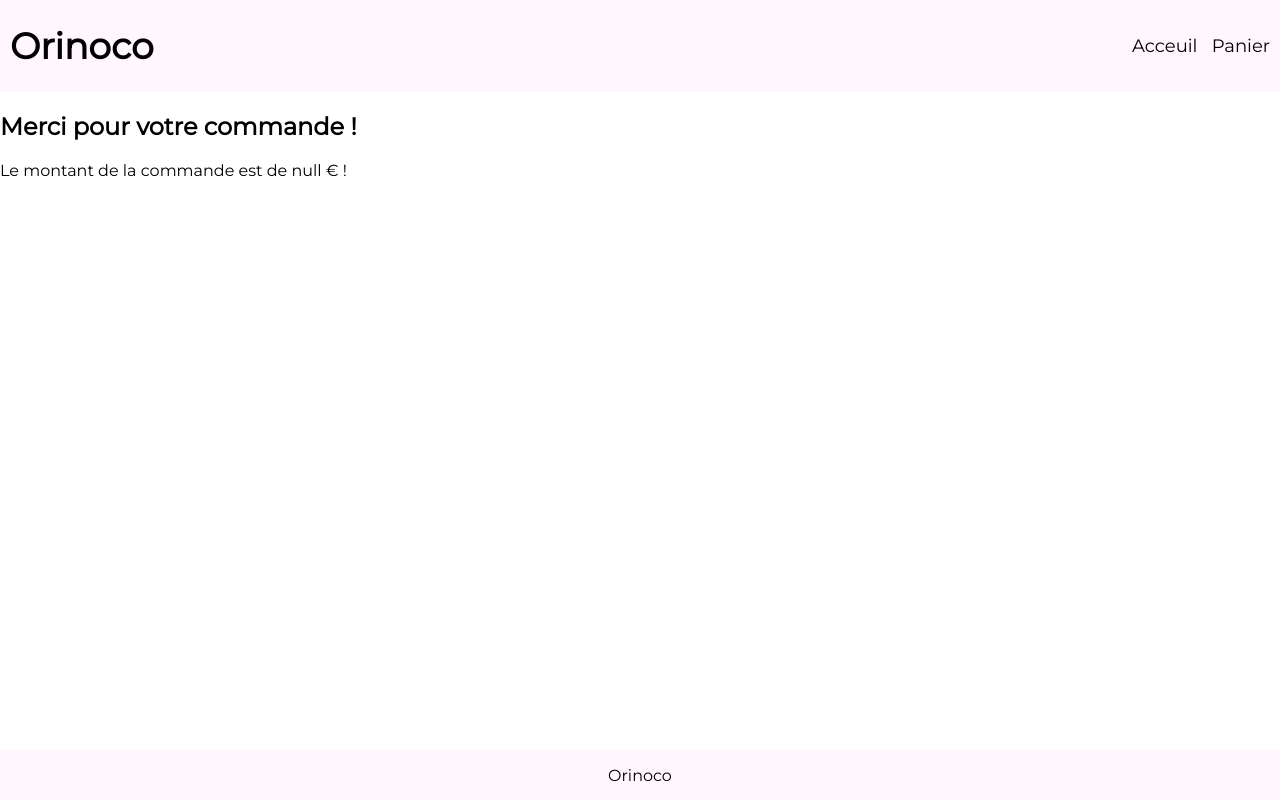
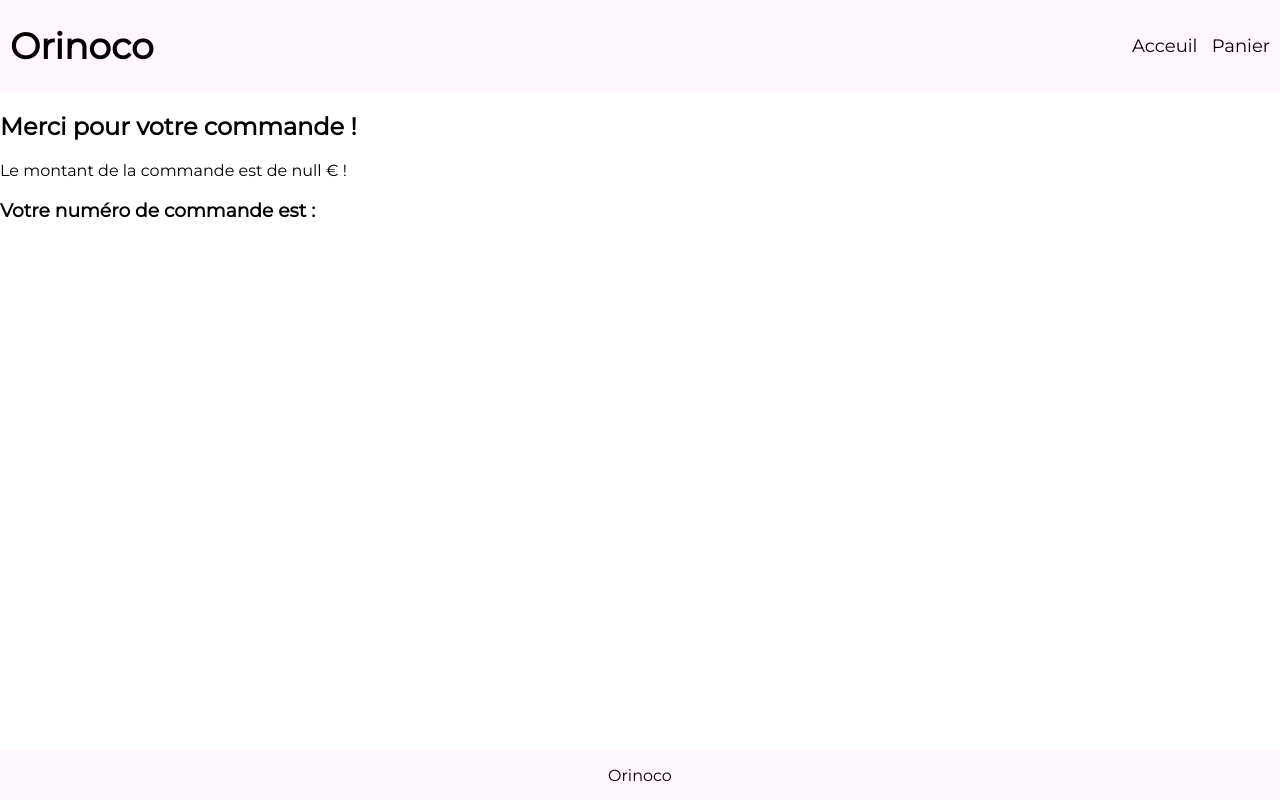
Before and after one commit to aarya-ch/Construisez-un-site-e-commerce, a website: page confirmation.html in a window 1280 px wide. Drawn offline with Linux system fonts and the light colour scheme.

Commit message:
Update confirmation.html

```diff
--- a/confirmation.html
+++ b/confirmation.html
@@ -21,6 +21,8 @@
 		<main>
 			<h2>Merci pour votre commande !</h2>
 			<p>Le montant de la commande est de <span id="prixTotal"></span> !</p>
+
+			<h3>Votre numéro de commande est : <span style="color: red" id="order"></span> </h3>
 		</main>
 
 		<footer>
```
